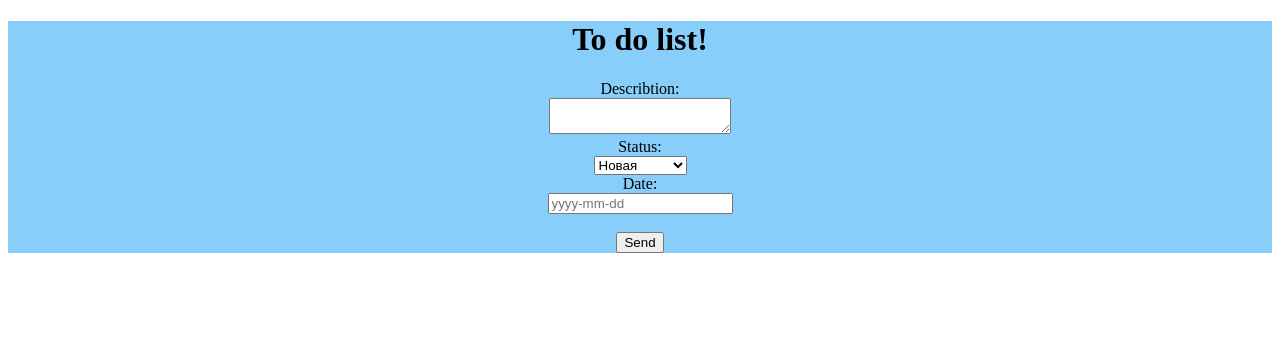
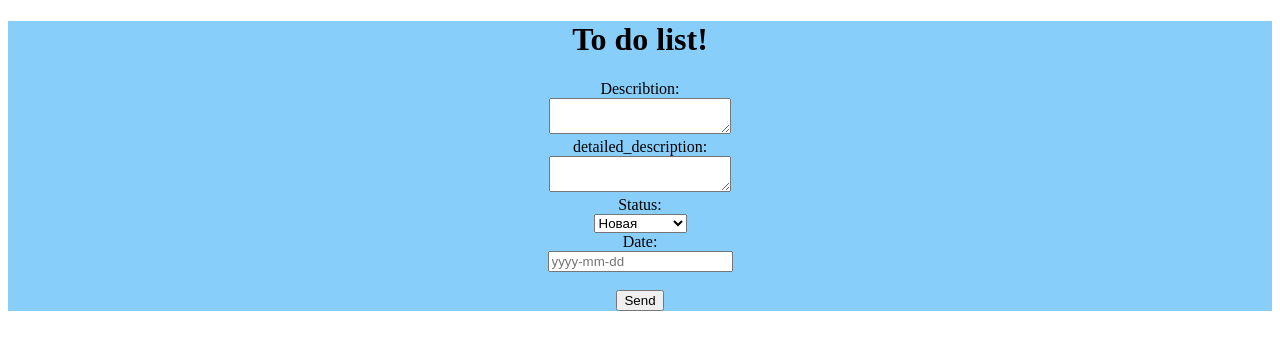
Before and after one commit to alishka1216/to-DO-LIST-, a Django app: page /articles/add/ in a window 1280 px wide. Shown: the top 350 px of the page. Run offline with Django 3.2, Linux system fonts and the light colour scheme.

Commit message:
добавил детальное описание

```diff
--- a/source/webapp/templates/article_create.html
+++ b/source/webapp/templates/article_create.html
@@ -9,7 +9,9 @@
 <form action="/articles/add/" method="post">
     {% csrf_token %}
     <label>Describtion:</label><br/>
-    <textarea type="text" name="title"/></textarea><br/>
+    <textarea type="text" name="title"/></textarea></br>
+    <label>detailed_description:</label></br>
+    <textarea type="text" name="detailed_description"></textarea></br>
     <label>Status:</label><br/>
     <select name="status" id="" >
         {% for choice in choices %}
```
